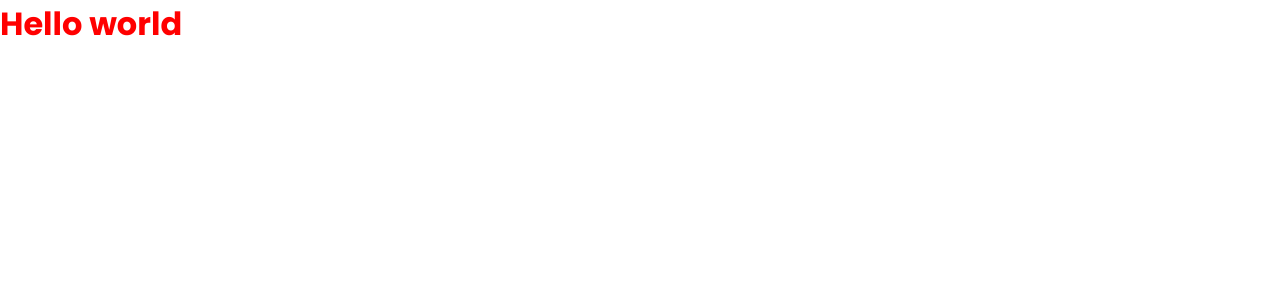
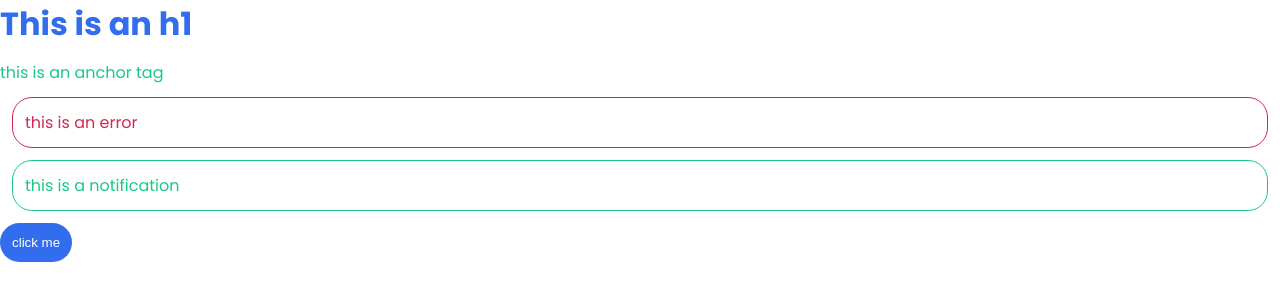
Before and after one commit to rsshonjoydas/sass, a website: page index.html in a window 1280 px wide. Drawn offline with Linux system fonts and the light colour scheme.

Commit message:
variable

```diff
--- a/index.html
+++ b/index.html
@@ -8,6 +8,10 @@
     <title>Complete SASS</title>
   </head>
   <body>
-    <h1><a href="#">Hello world</a></h1>
+    <h1>This is an h1</h1>
+    <a href="#">this is an anchor tag</a>
+    <p class="error">this is an error</p>
+    <p class="notification">this is a notification</p>
+    <button>click me</button>
   </body>
 </html>
--- a/index.scss
+++ b/index.scss
@@ -28,8 +28,54 @@ hr {
 img {
   max-width: 100%;
 }
+
+// theme colors
+$primary: #326dee !default;
+$secondary: #1ac886 !default;
+$error: #d32752 !default;
+$info: #f6c31c !default;
+
+// spacing
+$base-padding: 0.75rem;
+$base-margin: 0.75rem;
+
+// borders
+$base-border-thickness: 1px;
+$base-border-radius: 20px;
+
 h1 {
-  a {
-    color: red;
-  }
+  color: $primary;
+
+  margin-bottom: $base-margin;
 }
+a {
+  color: $secondary;
+}
+button {
+  color: white;
+  border: 0;
+  background: $primary;
+
+  border-radius: $base-border-radius;
+  padding: $base-padding;
+}
+.error {
+  color: $error;
+  border-color: $error;
+  border-style: solid;
+
+  margin: $base-margin;
+  padding: $base-padding;
+  border-radius: $base-border-radius;
+  border-width: $base-border-thickness;
+}
+.notification {
+  color: $secondary;
+  border-color: $secondary;
+  border-style: solid;
+
+  margin: $base-margin;
+  padding: $base-padding;
+  border-radius: $base-border-radius;
+  border-width: $base-border-thickness;
+}
```
Also changed, not shown: css/index.css.
